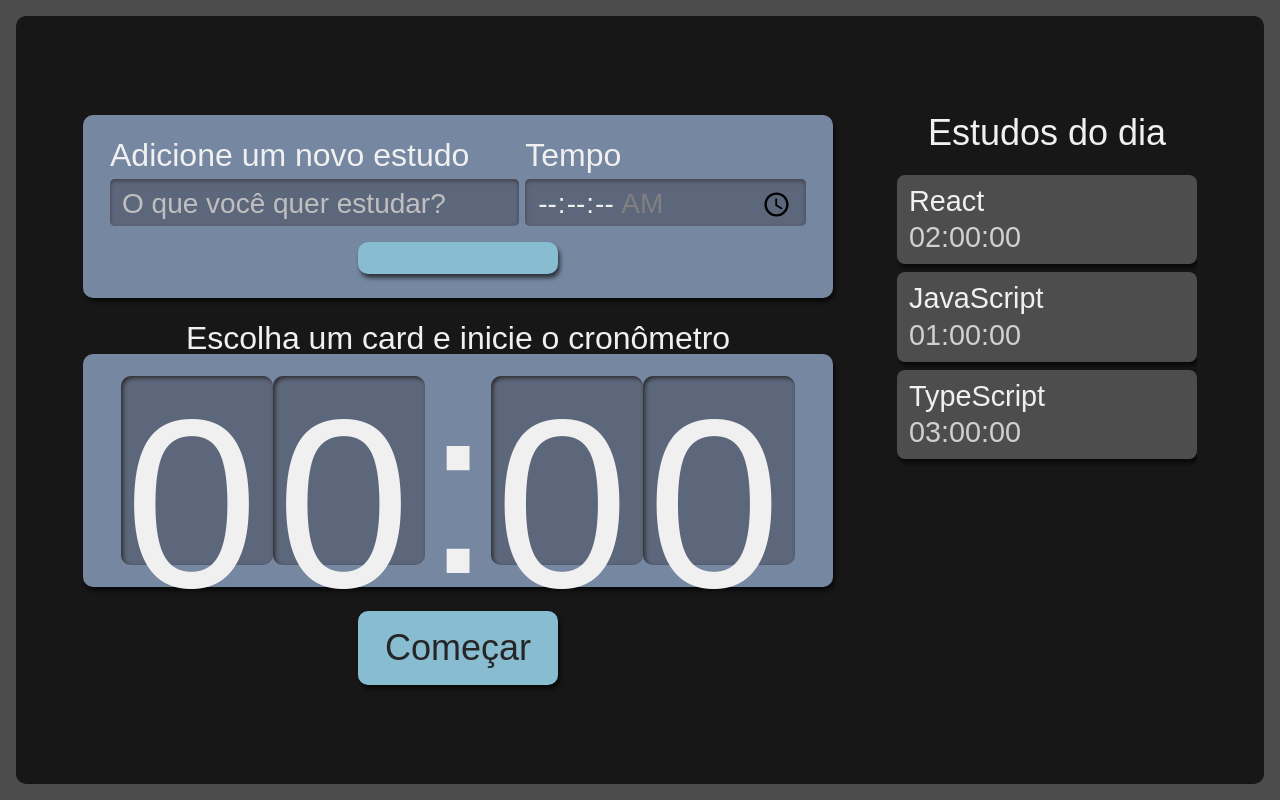
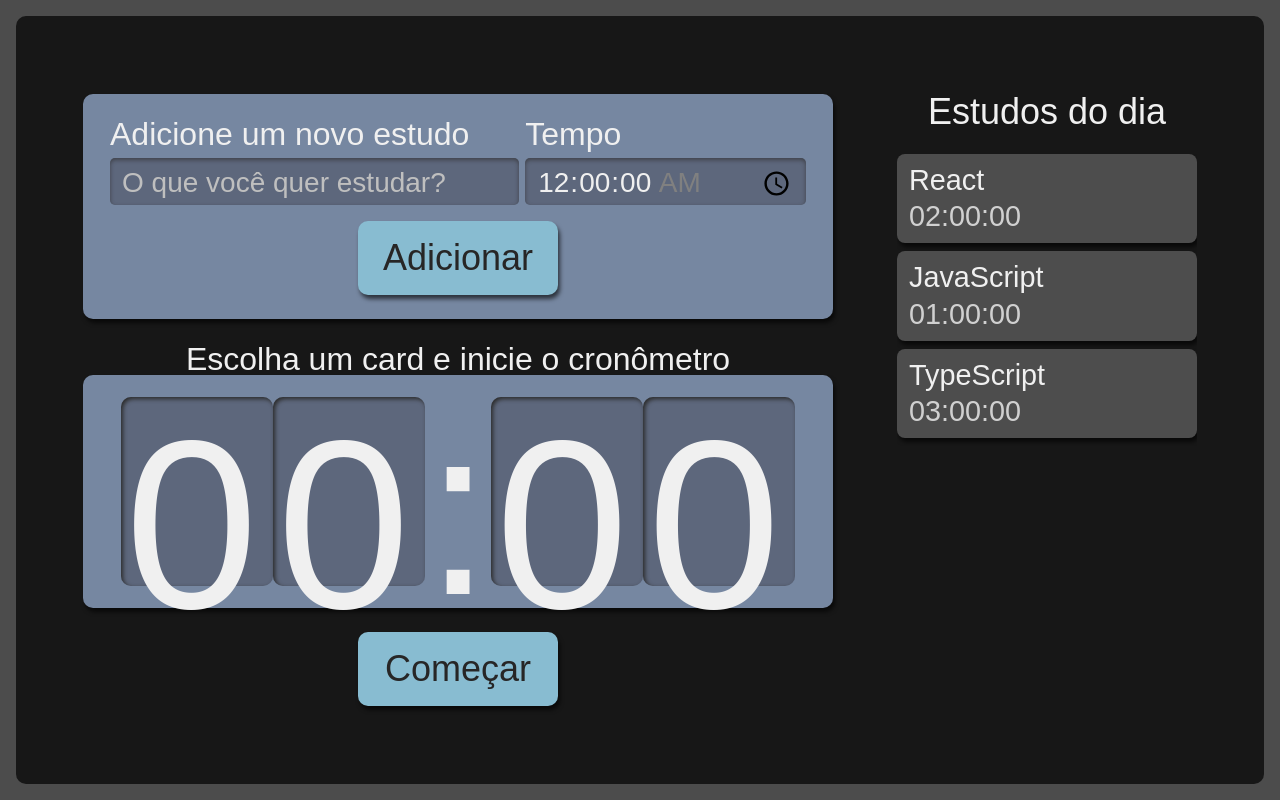
Before and after one commit to lucas-dantas10/React-App, a React (Create React App) app: page / in a window 1280 px wide. Built offline with nearby package versions, Linux system fonts and the light colour scheme.

Commit message:
criando o adicionar tarefa, para adicionar na lista com o clique do botao adiconar e colocando o setTarefas no generics da classe

```diff
--- a/src/components/Formulario/index.tsx
+++ b/src/components/Formulario/index.tsx
@@ -1,11 +1,29 @@
 import React from "react";
+import { ITarefa } from "../../types/tarefa";
 import Botao from "../Botao";
 import style from "./Formulario.module.scss";
+import {v4 as uuidv4} from "uuid";
 
-export default class Formulario extends React.Component {
+export default class Formulario extends React.Component<{
+    setTarefas: React.Dispatch<React.SetStateAction<ITarefa[]>>
+}> {
+
+    state = {
+        tarefa: "",
+        tempo: "00:00"
+    }
+
+    adicionarTarefa(evento: React.FormEvent<HTMLFormElement>) {
+        evento.preventDefault();
+        this.props.setTarefas(tarefasAntigas => [...tarefasAntigas, {...this.state, selecionado:false, completado:false, id: uuidv4()}]);
+        this.setState({
+            tarefa: "",
+            tempo: "00:00"
+        })
+    }
     render() {
         return (
-            <form className={style.novaTarefa}>
+            <form className={style.novaTarefa} onSubmit={this.adicionarTarefa.bind(this)}>
                 <div className={style.inputContainer}>
                     <label htmlFor="tarefa">
                         Adicione um novo estudo
@@ -13,6 +31,10 @@
                     <input
                         type="text"
                         name="tarefa"
+                        value={this.state.tarefa}
+                        onChange={evento => {
+                            this.setState({...this.state, tarefa: evento.target.value})
+                        }}
                         id="tarefa"
                         placeholder="O que você quer estudar?"
                         required
@@ -26,15 +48,19 @@
                         type="time"
                         step="1"
                         name="tempo"
+                        value={this.state.tempo}
+                        onChange={evento => {
+                            this.setState({...this.state, tempo: evento.target.value});
+                        }}
                         id="tempo"
                         min="00:00:00"
                         max="01:30:00"
                         required
                     />
                 </div>
-                <Botao
-                    text="Adicionar"
-                />
+                <Botao type="submit">
+                    Adicionar
+                </Botao>
             </form>
         );
     }
```
